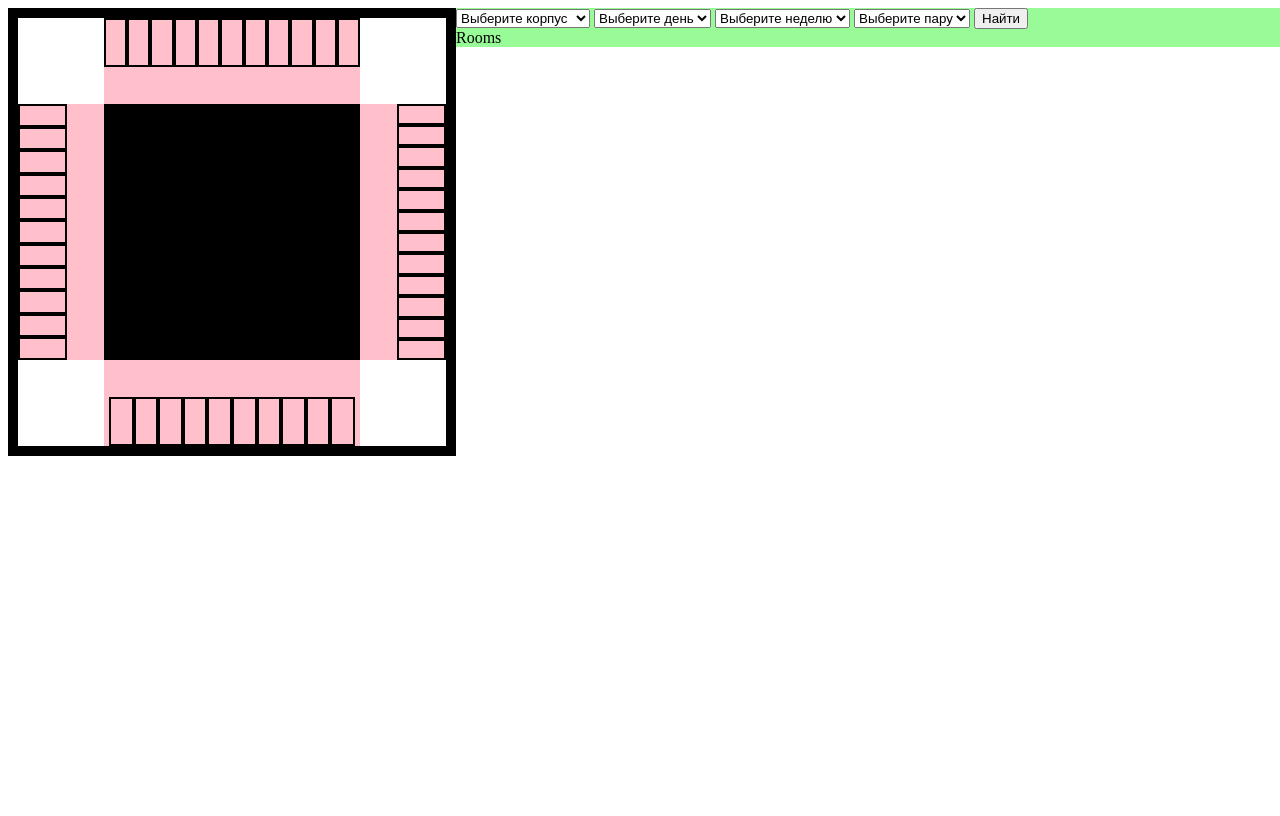
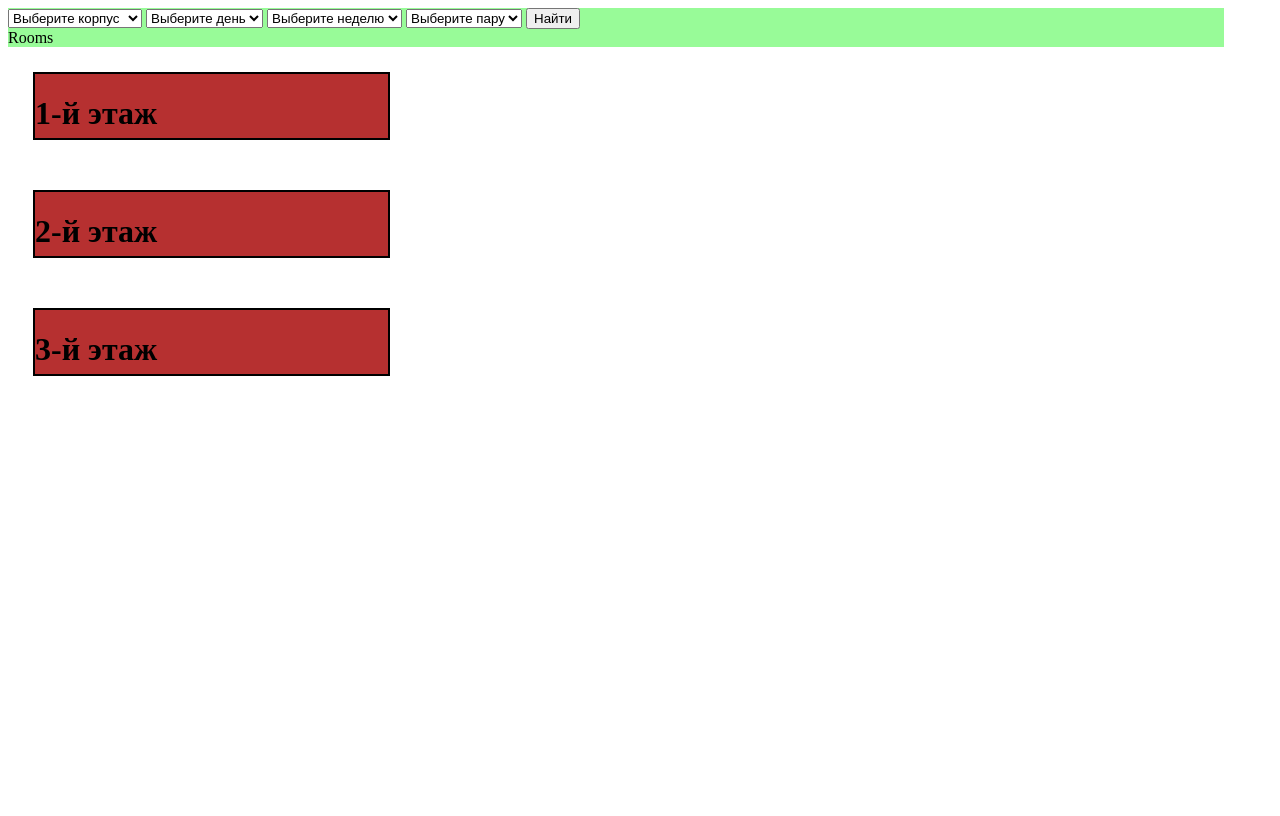
Before and after one commit to AlexCat5523/MIETMap, a Flask app: page / in a window 1280 px wide. Run offline with Flask 3, Linux system fonts and the light colour scheme; parts of the project's set-up code (start-up, migrations or seed data) failed here and were passed over.

Commit message:
Added floors + occupied rooms

```diff
--- a/static/css/home.css
+++ b/static/css/home.css
@@ -1,6 +1,7 @@
 main {
     position: relative;
     display: flex;
+    flex-direction: column;
     flex-wrap: nowrap;
     justify-content: space-evenly;
 
@@ -10,9 +11,9 @@ main {
 
 body {
     height: 100vh;
-    width: 100vw;
+    width: 95vw;
 
-    overflow: hidden;
+    overflow-x: hidden;
 }
 
 .classroom-side {
@@ -27,6 +28,10 @@ body {
     height: 52%;
     position: relative;
     border: solid black 2px;
+}
+
+.classroom-up > div {
+    transform: rotate(90deg);
 }
 
 .gridcontainer {
@@ -104,13 +109,54 @@ body {
     height: 428px;
     justify-self: flex-start;
     border: solid black 10px;
-    order: -1;
 }
 
 .navigation {
     justify-self: flex-end;
+    order: 0;
     flex-grow: 1;
     height: 100%;
 
     background-color: palegreen;
 }
+
+
+.floorselector {
+    display: grid;
+    width: 410px;
+    height: 25%;
+    grid-template-rows: 20% 20% 20% 20% 20%;
+    grid-template-columns: 20% 20% 20% 20% 20% ;
+}
+
+.floorselector select {
+    grid-row-start: 1;
+    grid-row-end: 1;
+    grid-column-start: 1;
+    grid-column-end: 4;
+}
+
+
+#changefloorbtn {
+    top: 20%;
+    grid-row-start: 1;
+    grid-row-end: 1;
+    grid-column-start: 5;
+    grid-column-end: 6;
+}
+
+.closer {
+    width: 29%;
+    height: 64px;
+    border: 2px black solid;
+    margin: 25px;
+    background-color: rgb(182, 48, 48);
+}
+
+.closer:hover {
+    cursor: pointer;
+}
+
+.closed {
+    display: none;
+}
--- a/static/home.js
+++ b/static/home.js
@@ -2,21 +2,54 @@ const URL = 'http://127.0.0.1:5000/'
 
 let btn = document.getElementById('navbutton');
 
-
+// Get all classes from the selected options
 async function getclasses() {
     let lis = [document.getElementById('buildings').value, document.getElementById('days').value,
         document.getElementById('weeks').value, document.getElementById('time').value]
 
     let res = await makerequest(lis)
+
+    putclasses(res)
 }
 
+
+// Select occupied classes on the map
+function putclasses(data) {
+    console.log(data)
+    for (let i = 1; i < 4; i++) {
+        let floor = data['info'][String(i)]
+
+        for (let j = 0; j < floor.length; j++) {
+            let room = String(parseInt(floor[j][0].split(' ')[0]))
+            let maproom = document.getElementById(room.slice(-3))
+            console.log(room)
+
+            maproom.appendChild(document.createElement('div'))
+            maproom.style.backgroundColor = 'red'
+            maproom.childNodes[0].textContent = room
+        }
+    }
+}
+
+
+function printhello(id) {
+    let floor = document.getElementById('floor' + id[id.length - 1])
+    if (floor.classList.contains('closed')) {
+        floor.classList.remove('closed')
+    } else {
+        floor.classList.add('closed')
+    }
+}
+
+
+
+// Function for making requests with data supplied
 function makerequest(data) {
     return new Promise((resolve, reject) => {
         let xhr = new XMLHttpRequest();
         xhr.open('POST', URL);
 
         xhr.send(data);
-        let result = 0
 
         xhr.onload = function()
         {
--- a/templates/home.html
+++ b/templates/home.html
@@ -41,29 +41,36 @@
                     Rooms
                 </div>
             </div>
-            <div class="gridcontainer floor">
+            {% for i in range(3) %}
+                <div class="closer" id="closer{{ i }}" onclick="printhello(this.id)"><h1>{{ i + 1}}-й этаж</h1></div>
+                <div class="gridcontainer floor closed" id="floor{{ i }}">
                     <div class="left item">
-                    {% for i in range(10, 21) %}
-                        <div class="classroom-side" id="{{ i }}"></div>
+                        {% for j in range(39, 53) %}
+                            <div class="classroom-side classroom" id="{{ i + 1 }}{{ j }}"></div>
                         {% endfor %}
                     </div>
                     <div class="right item">
-                    {% for i in range(32, 44) %}
-                        <div class="classroom-side" id="{{ i }}"></div>
+                        {% for j in range(26, 39) %}
+                            <div class="classroom-side classroom" id="{{ i + 1 }}{{ j }}"></div>
                         {% endfor %}
                     </div>
                     <div class="top item">
-                    {% for i in range(21, 32) %}
-                        <div class="classroom-up" id="{{ i }}"></div>
+                        {% for j in range(13, 26) %}
+                            <div class="classroom-up classroom" id="{{ i + 1 }}{{ j }}"></div>
                         {% endfor %}
                     </div>
                     <div class="bottom item">
-                    {% for i in range(10) %}
-                        <div class="classroom-up" id="0{{ i }}"></div>
+                        {% for j in range(1, 13) %}
+                            {% if (j < 10) %}
+                                <div class="classroom-up classroom" id="{{ i + 1 }}0{{ j }}"></div>
+                            {% else %}
+                                <div class="classroom-up classroom" id="{{ i + 1 }}{{ j }}"></div>
+                            {% endif %}
                         {% endfor %}
                     </div>
                     <div class="floorcenter"></div>
                 </div>
+            {% endfor %}
         </main>
     </body>
     <script src="{{ url_for('static', filename='home.js') }}"></script>
```
Lines whose indentation alone changed are shown as unchanged.
